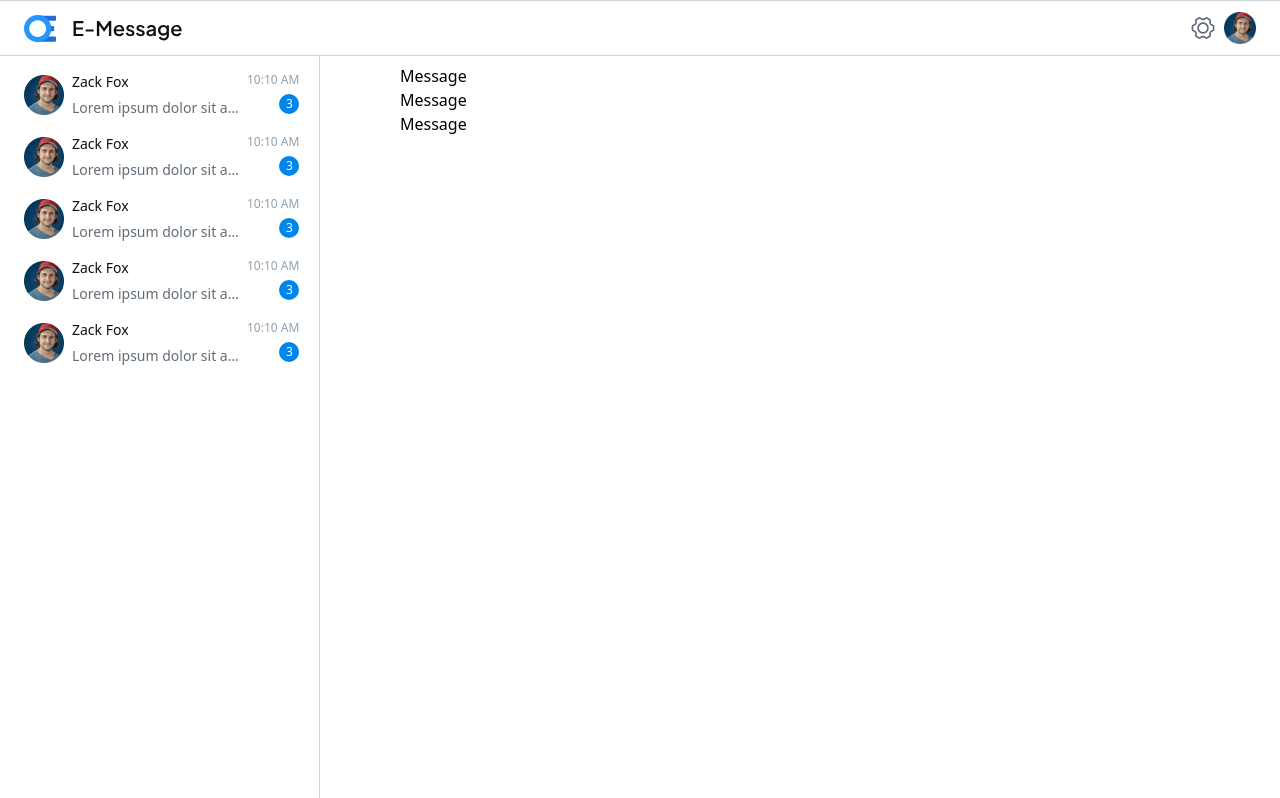
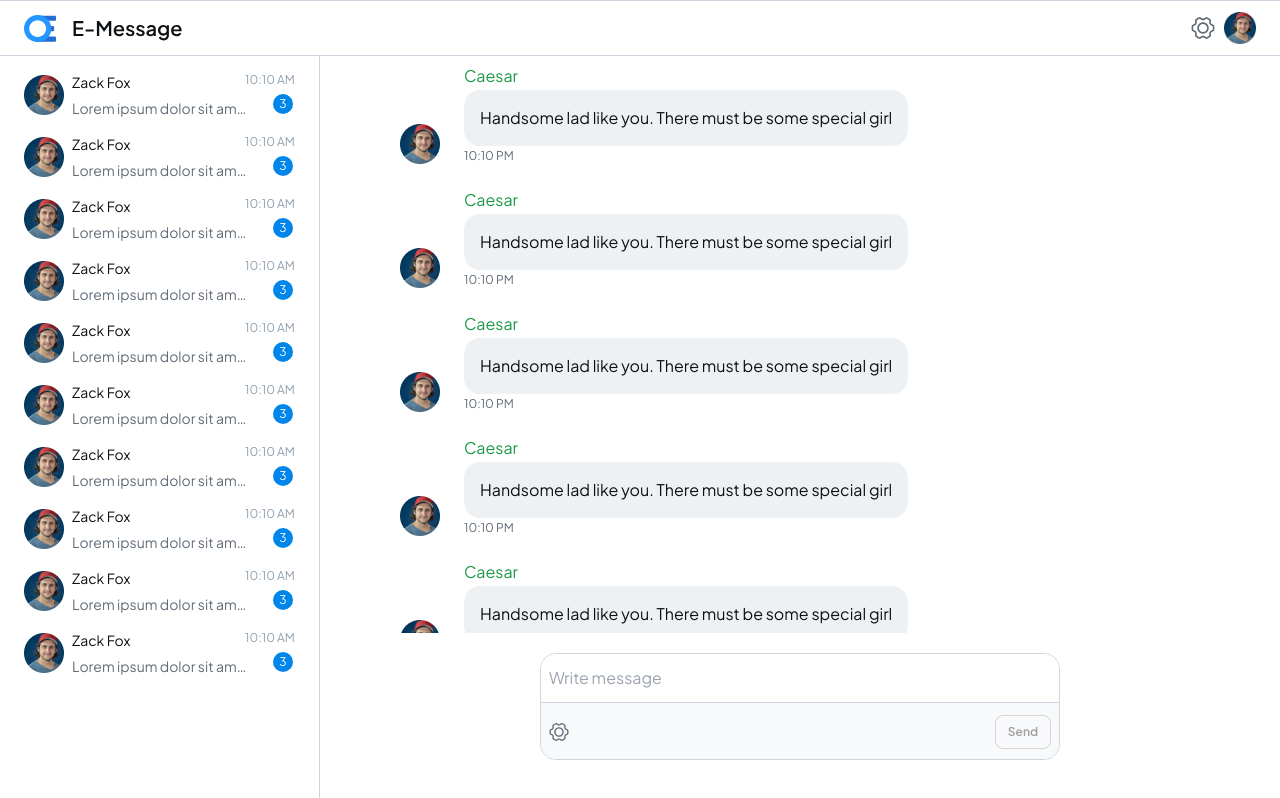
Before and after one commit to ssssed/messenger-ts, a Next.js app: page / in a window 1280 px wide. Built offline with nearby package versions, Linux system fonts and the light colour scheme.

Commit message:
feat: add message frame

```diff
--- a/app/layout.tsx
+++ b/app/layout.tsx
@@ -1,9 +1,8 @@
 import { Header } from "@/components/ui-ud/ui";
 import "./globals.css";
-// import { Inter } from 'next/font/google'
+import { Plus_Jakarta_Sans } from "next/font/google";
 
-// const inter = Inter({ subsets: ['latin'] })
-
+const plusJakartaSans = Plus_Jakarta_Sans({ subsets: ["latin"] });
 export const metadata = {
   title: "E-Message",
   description: "Generated by create next app",
@@ -16,7 +15,7 @@ export default function RootLayout({
 }) {
   return (
     <html lang="en">
-      <body className={/*inter.className*/ "min-h-screen"}>
+      <body className={plusJakartaSans.className + " min-h-screen"}>
         <Header />
         {children}
       </body>
--- a/components/chat/ui/dialog/index.tsx
+++ b/components/chat/ui/dialog/index.tsx
@@ -2,8 +2,14 @@ import Image from "next/image";
 
 const Dialog = () => {
   return (
-    <div className="flex flex-row items-center gap-2 cursor-pointer">
-      <Image src="/person.png" alt="person" width={40} height={40} />
+    <div className="flex flex-row items-center gap-2 cursor-pointer w-[270px]">
+      <Image
+        className="w-10 h-10"
+        src="/person.png"
+        alt="person"
+        width={40}
+        height={40}
+      />
       <div className="flex flex-row">
         <div className="flex flex-col items-center gap-[6px]">
           <h4 className="leading-5 text-sm text-[#0E1114] text-left w-full">
@@ -18,7 +24,7 @@ const Dialog = () => {
             cillum sint consectetur cupidatat.
           </p>
         </div>
-        <div className="flex flex-col ml-auto items-center gap-[6px]">
+        <div className="flex flex-col ml-auto items-center gap-[6px] w-[46px]">
           <span className="text-right text-xs text-[#8FA0AF] whitespace-nowrap">
             10:10 AM
           </span>
--- a/components/chat/ui/dialogs/index.tsx
+++ b/components/chat/ui/dialogs/index.tsx
@@ -41,18 +41,58 @@ const dialogs = [
       "Lorem ipsum dolor sit amet, qui minim labore adipisicing minim sint cillum sint consectetur cupidatat.",
     time: "10:49 AM",
   },
+  {
+    id: 6,
+    name: "Zack",
+    lastname: "Fox",
+    lastmessage:
+      "Lorem ipsum dolor sit amet, qui minim labore adipisicing minim sint cillum sint consectetur cupidatat.",
+    time: "10:49 AM",
+  },
+  {
+    id: 7,
+    name: "Jeck",
+    lastname: "Fox",
+    lastmessage:
+      "Lorem ipsum dolor sit amet, qui minim labore adipisicing minim sint cillum sint consectetur cupidatat.",
+    time: "10:49 AM",
+  },
+  {
+    id: 8,
+    name: "Arthur",
+    lastname: "Fox",
+    lastmessage:
+      "Lorem ipsum dolor sit amet, qui minim labore adipisicing minim sint cillum sint consectetur cupidatat.",
+    time: "10:49 AM",
+  },
+  {
+    id: 9,
+    name: "Regina",
+    lastname: "Fox",
+    lastmessage:
+      "Lorem ipsum dolor sit amet, qui minim labore adipisicing minim sint cillum sint consectetur cupidatat.",
+    time: "10:49 AM",
+  },
+  {
+    id: 10,
+    name: "Caesar",
+    lastname: "Fox",
+    lastmessage:
+      "Lorem ipsum dolor sit amet, qui minim labore adipisicing minim sint cillum sint consectetur cupidatat.",
+    time: "10:49 AM",
+  },
 ];
 
 const Dialogs = () => {
   return (
     <div
       className="flex
-    flex-col gap-4 w-80
+    flex-col gap-4 w-full
     border-r border-solid
     border-[#CDD5DE]
     shadow-[rgba(2, 17, 37, 0.04)]
     px-6 py-4
-    min-h-full"
+    min-h-full min-w-xs max-w-xs overflow-y-auto"
     >
       {dialogs.map((dialog) => (
         <Dialog key={dialog.id} />
--- a/components/chat/ui/index.ts
+++ b/components/chat/ui/index.ts
@@ -1,6 +1,7 @@
 import Dialog from "./dialog";
 import Dialogs from "./dialogs";
 import Message from "./message";
+import MessageInput from "./message-input";
 import Messages from "./messages";
 
-export { Dialogs, Dialog, Messages, Message };
+export { Dialogs, Dialog, Messages, Message, MessageInput };
--- /dev/null
+++ b/components/chat/ui/message-input/index.tsx
@@ -0,0 +1,23 @@
+import Image from "next/image";
+
+const MessageInput = () => {
+  return (
+    <form className="flex flex-col mt-auto mx-auto border border-solid border-[#CDD5DE] rounded-2xl overflow-hidden w-[520px]">
+      <input
+        className="py-3 px-2 focus:outline-none"
+        placeholder="Write message"
+      />
+      <div className="flex flex-row items-center py-3 px-2 bg-[#F8F9FA] border-t border-solid border-[#CDD5DE]">
+        <Image src="/setting.svg" alt="setting" width={20} height={20} />
+        <button
+          className="ml-auto px-3 py-2 text-[#9E9E9E] rounded-lg border border-solid border-[#D4D4D4] text-xs font-semibold"
+          type="submit"
+        >
+          Send
+        </button>
+      </div>
+    </form>
+  );
+};
+
+export default MessageInput;
--- a/components/chat/ui/message/index.tsx
+++ b/components/chat/ui/message/index.tsx
@@ -1,5 +1,24 @@
+import Image from "next/image";
+
 const Message = () => {
-  return <div>Message</div>;
+  return (
+    <div className="flex flex-row gap-6">
+      <Image
+        src="/person.png"
+        className="w-10 h-10 mt-auto"
+        alt="person"
+        width={40}
+        height={40}
+      />
+      <div className="flex flex-col gap-[2px]">
+        <h4 className="text-[#1D9745] text-base">Caesar</h4>
+        <p className="p-4 text-base text-[#0E1114] rounded-2xl rounded-lb-none bg-[#EEF1F4]">
+          Handsome lad like you. There must be some special girl
+        </p>
+        <span className="text-[#616C76] text-xs">10:10 PM</span>
+      </div>
+    </div>
+  );
 };
 
 export default Message;
--- a/components/chat/ui/messages/index.tsx
+++ b/components/chat/ui/messages/index.tsx
@@ -1,4 +1,4 @@
-import { Message } from "@/components/chat/ui";
+import { Message, MessageInput } from "@/components/chat/ui";
 
 const messages = [
   {
@@ -19,14 +19,53 @@ const messages = [
     name: "Caesar",
     time: "4:40 AM",
   },
+  {
+    id: 4,
+    text: "Lorem ipsum dolor sit amet, qui minim labore adipisicing minim sint cillum sint consectetur cupidatat.",
+    name: "Caesar",
+    time: "4:38 AM",
+  },
+  {
+    id: 5,
+    text: "Lorem ipsum dolor sit amet, qui minim labore adipisicing minim sint cillum sint consectetur cupidatat.",
+    name: "Caesar",
+    time: "4:39 AM",
+  },
+  {
+    id: 6,
+    text: "Lorem ipsum dolor sit amet, qui minim labore adipisicing minim sint cillum sint consectetur cupidatat.",
+    name: "Caesar",
+    time: "4:40 AM",
+  },
+  {
+    id: 7,
+    text: "Lorem ipsum dolor sit amet, qui minim labore adipisicing minim sint cillum sint consectetur cupidatat.",
+    name: "Caesar",
+    time: "4:38 AM",
+  },
+  {
+    id: 8,
+    text: "Lorem ipsum dolor sit amet, qui minim labore adipisicing minim sint cillum sint consectetur cupidatat.",
+    name: "Caesar",
+    time: "4:39 AM",
+  },
+  {
+    id: 9,
+    text: "Lorem ipsum dolor sit amet, qui minim labore adipisicing minim sint cillum sint consectetur cupidatat.",
+    name: "Caesar",
+    time: "4:40 AM",
+  },
 ];
 
 const Messages = () => {
   return (
-    <div className="flex flex-col px-20 py-2">
-      {messages.map((ms) => (
-        <Message key={ms.id} />
-      ))}
+    <div className="flex flex-col px-20 pt-2 pb-10 w-full">
+      <div className="flex flex-col gap-6 h-5/6 mb-5 overflow-auto">
+        {messages.map((ms) => (
+          <Message key={ms.id} />
+        ))}
+      </div>
+      <MessageInput />
     </div>
   );
 };
```
Also changed, not shown: public/paperclip.svg (added).
